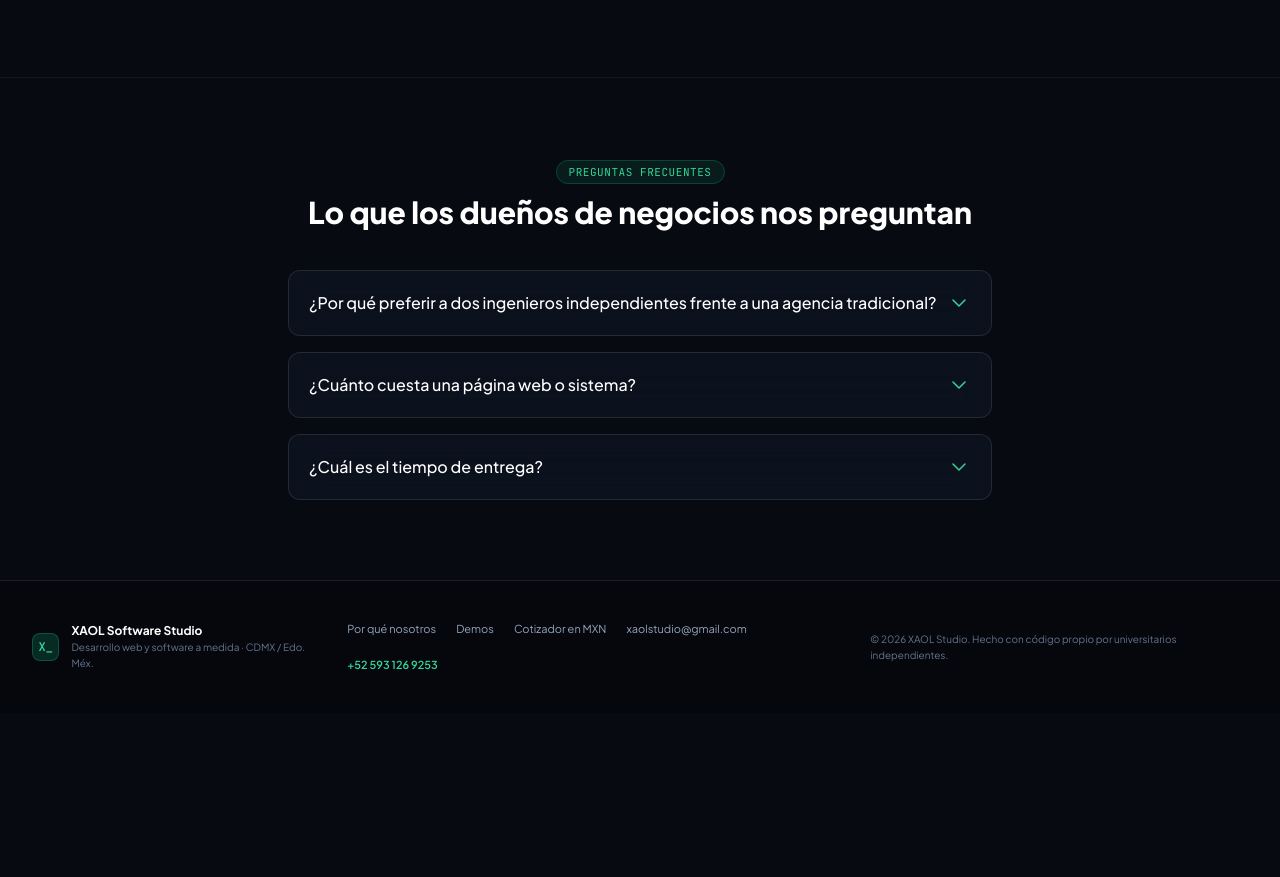
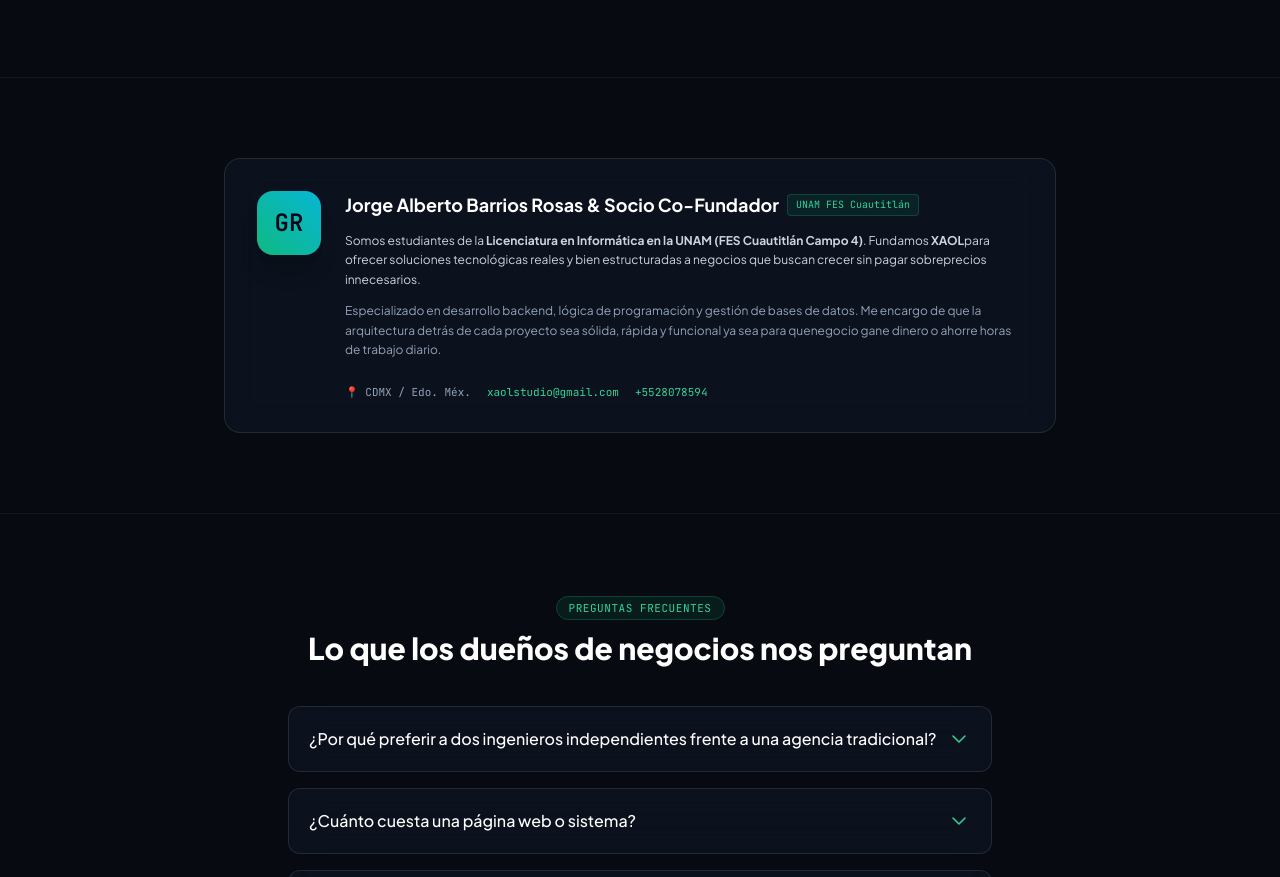
Before and after one commit to Xaol-Studio/xaol-website, a plain HTML site: page index.html in a window 1280 px wide. Shown: the part 5077-5954 px from the top of the page. Before the commit the page ends 5790 px from the top, so only its background shows below. Drawn offline with nearby package versions, Linux system fonts and the light colour scheme.

Commit message:
Add section for co-founder information

```diff
--- a/index.html
+++ b/index.html
@@ -748,7 +748,48 @@
     </div>
   </section>
 
-  <!-- FAQ ACCORDION -->
+
+      <section id="fundadores" class="py-20 bg-[#070a10] border-t border-white/5">
+    <div class="max-w-4xl mx-auto px-4 sm:px-6 lg:px-8">
+
+      <div class="glass-box p-8 rounded-2xl border border-white/10 relative overflow-hidden">
+        <div class="flex flex-col sm:flex-row items-start gap-6">
+
+          <!-- Avatar / Badge -->
+          <div class="w-16 h-16 rounded-2xl bg-gradient-to-tr from-emerald-500 to-cyan-500 flex items-center justify-center text-slate-950 font-black text-2xl font-mono shadow-xl flex-shrink-0">
+            GR
+          </div>
+
+          <div class="space-y-3 text-xs text-slate-300">
+            <div class="flex flex-wrap items-center gap-2">
+              <h3 class="text-lg font-bold text-white">Jorge Alberto Barrios Rosas & Socio Co-Fundador</h3>
+              <span class="badge-dev px-2 py-0.5 rounded text-[10px] font-mono">UNAM FES Cuautitlán</span>
+            </div>
+
+            <p class="leading-relaxed text-slate-300">
+              Somos estudiantes de la <strong>Licenciatura en Informática en la UNAM (FES Cuautitlán Campo 4)</strong>. Fundamos <strong>XAOL</strong>para ofrecer soluciones tecnológicas reales y bien estructuradas a negocios que buscan crecer sin pagar sobreprecios innecesarios.
+            </p>
+
+            <p class="leading-relaxed text-slate-400">
+          Especializado en desarrollo backend, lógica de programación y gestión de bases de datos. Me encargo de que la arquitectura detrás de cada proyecto sea sólida, rápida y funcional ya sea para quenegocio gane dinero o ahorre horas de trabajo diario.
+            </p>
+
+            <div class="pt-3 flex flex-wrap items-center gap-4 text-[11px] font-mono">
+              <span class="text-slate-400">📍 CDMX / Edo. Méx.</span>
+              <a href="mailto:xaolstudio@gmail.com" class="text-emerald-400 hover:underline">xaolstudio@gmail.com</a>
+              <a href="tel:+5528078594" class="text-emerald-400 hover:underline">+5528078594</a>
+            </div>
+          </div>
+
+        </div>
+      </div>
+
+    </div>
+  </section>
+
+
+
+<!-- FAQ ACCORDION -->
   <section id="faq" class="py-20 bg-[#070a10] border-t border-white/5">
     <div class="max-w-3xl mx-auto px-4 sm:px-6 lg:px-8">
       <div class="text-center mb-10">
```
